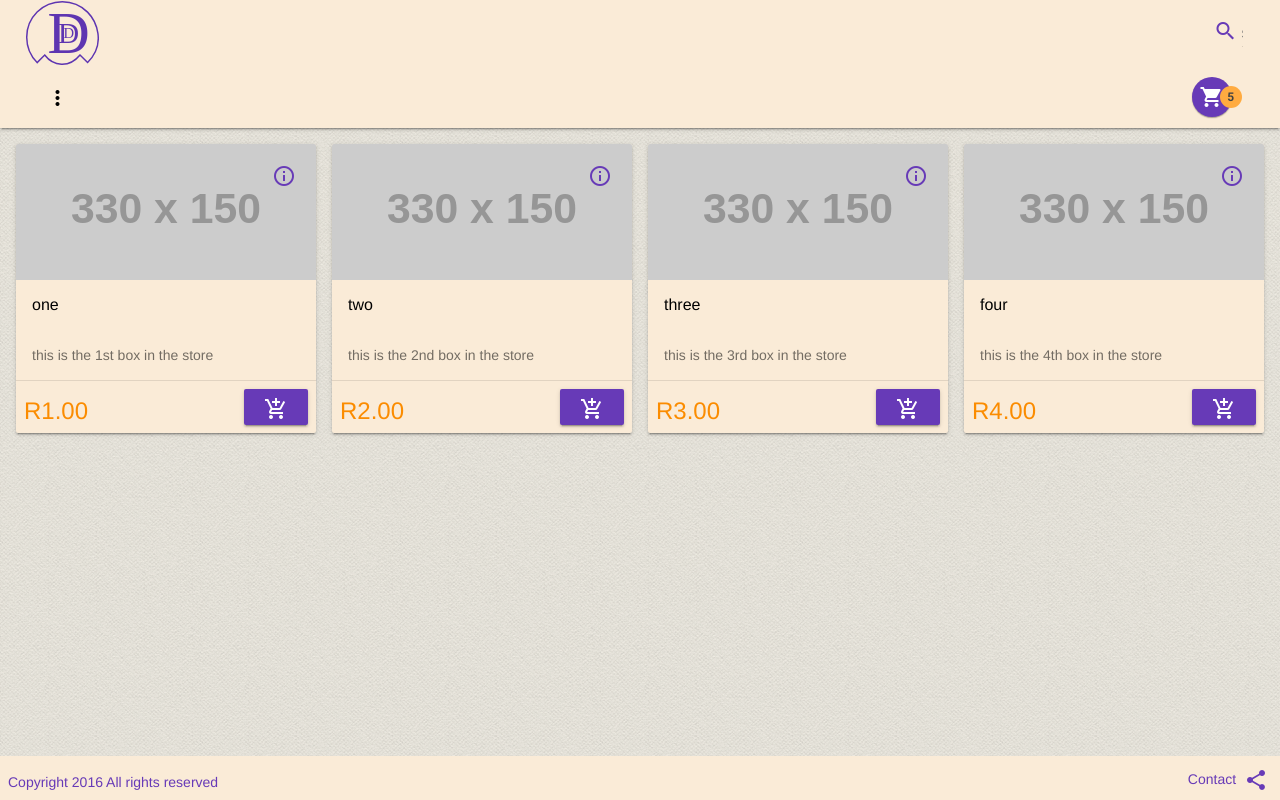
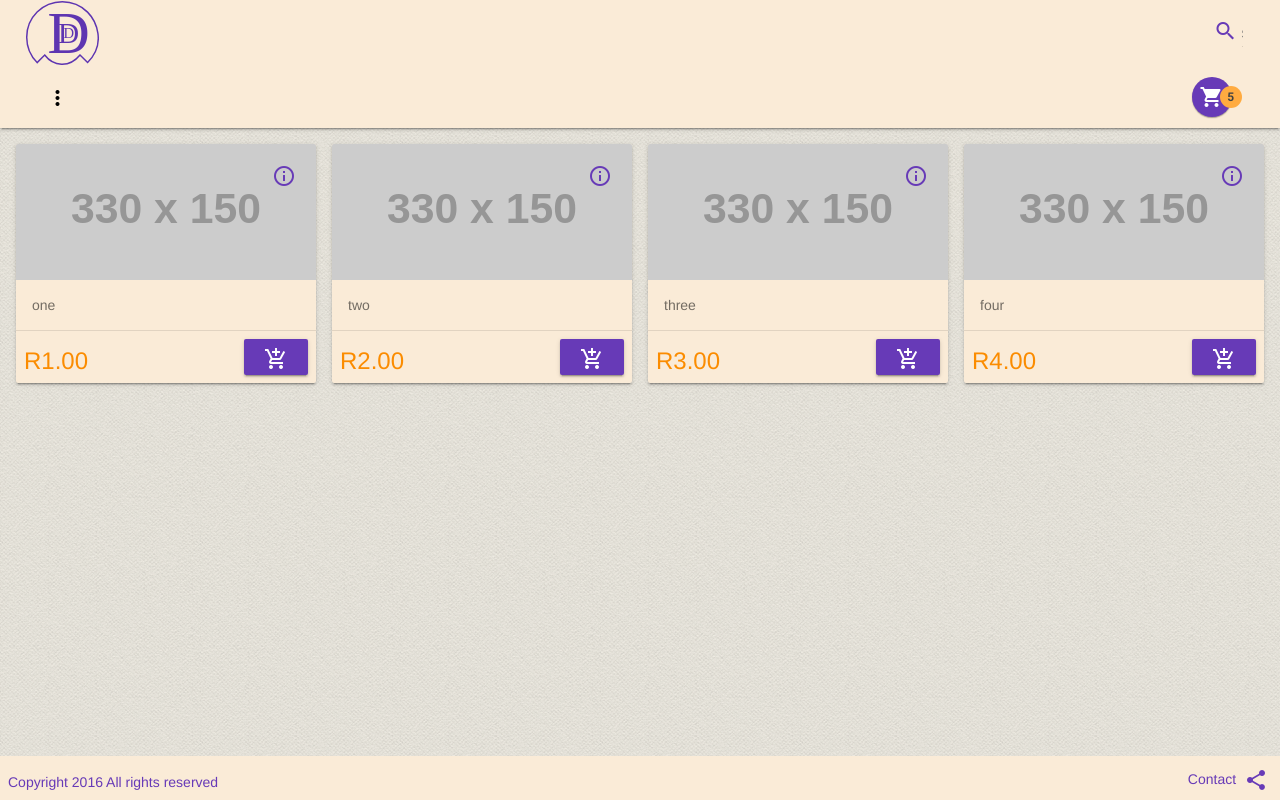
Before and after one commit to euan-gwd/Distinctly-Different-Decor, a website: page build/index.html in a window 1280 px wide. Drawn offline with nearby package versions, Linux system fonts and the light colour scheme; some packages are replaced by stand-ins of ours; placeholder pictures from the web are drawn by us.

Commit message:
Adjust Card Headings

```diff
--- a/build/index.html
+++ b/build/index.html
@@ -64,12 +64,8 @@ mdl-button--primary">
                 <div class="mdl-cell mdl-cell--3-col mdl-cell--4-col-tablet mdl-cell--2-col-phone" ng-repeat="item in list">
                     <div class="decor-card-event mdl-card mdl-shadow--2dp">
                         <img src="http://placehold.it/330x150">
-                        <div class="mdl-card__title">
-                            <!-- <h5 class="mdl-card__title-text">{{item.name}}</h5> -->
+                        <div class="mdl-card__supporting-text">
                             {{item.name}}
-                        </div>
-                        <div class="mdl-card__supporting-text">
-                            {{item.desc}}
                         </div>
                         <div class="mdl-card__actions mdl-card--border">
                             <p class="mdl-card__title-text">{{item.price | currency:"R"}}</p>
```
